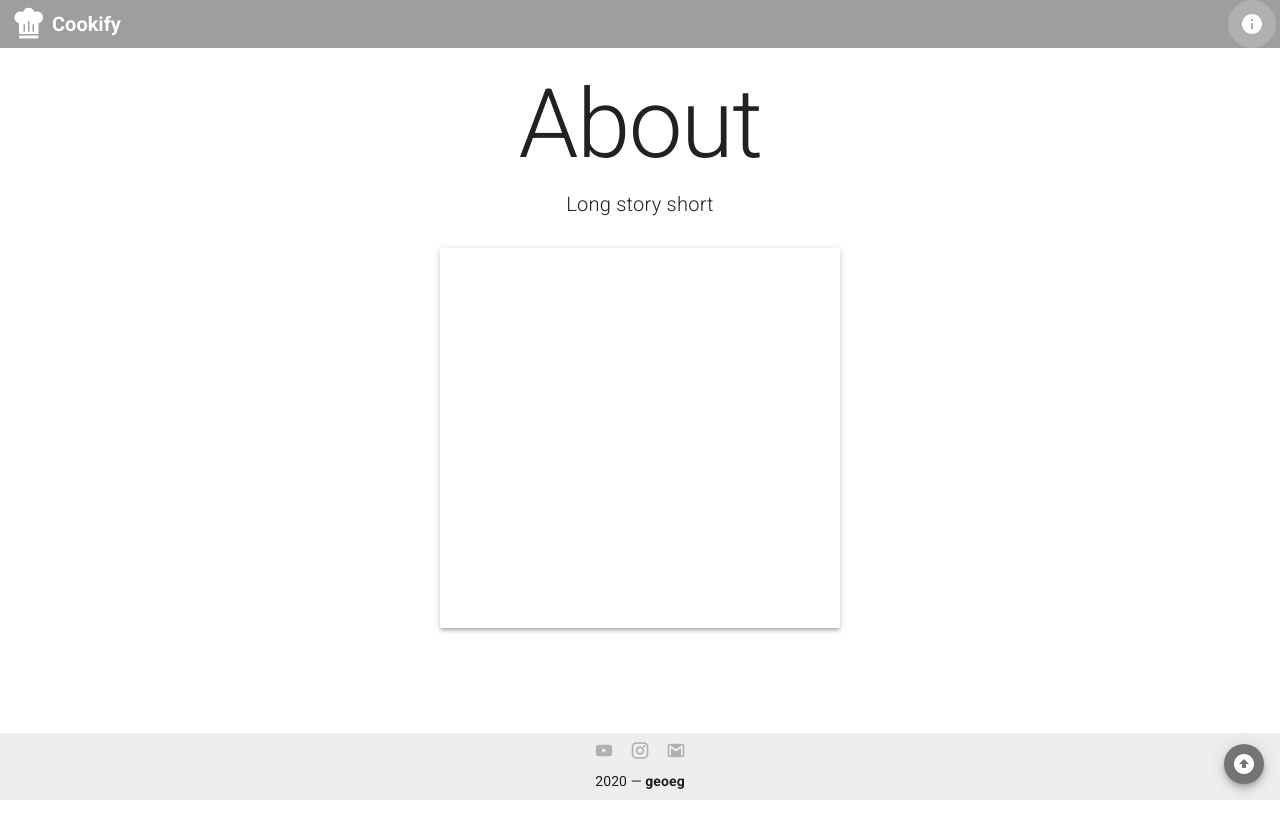
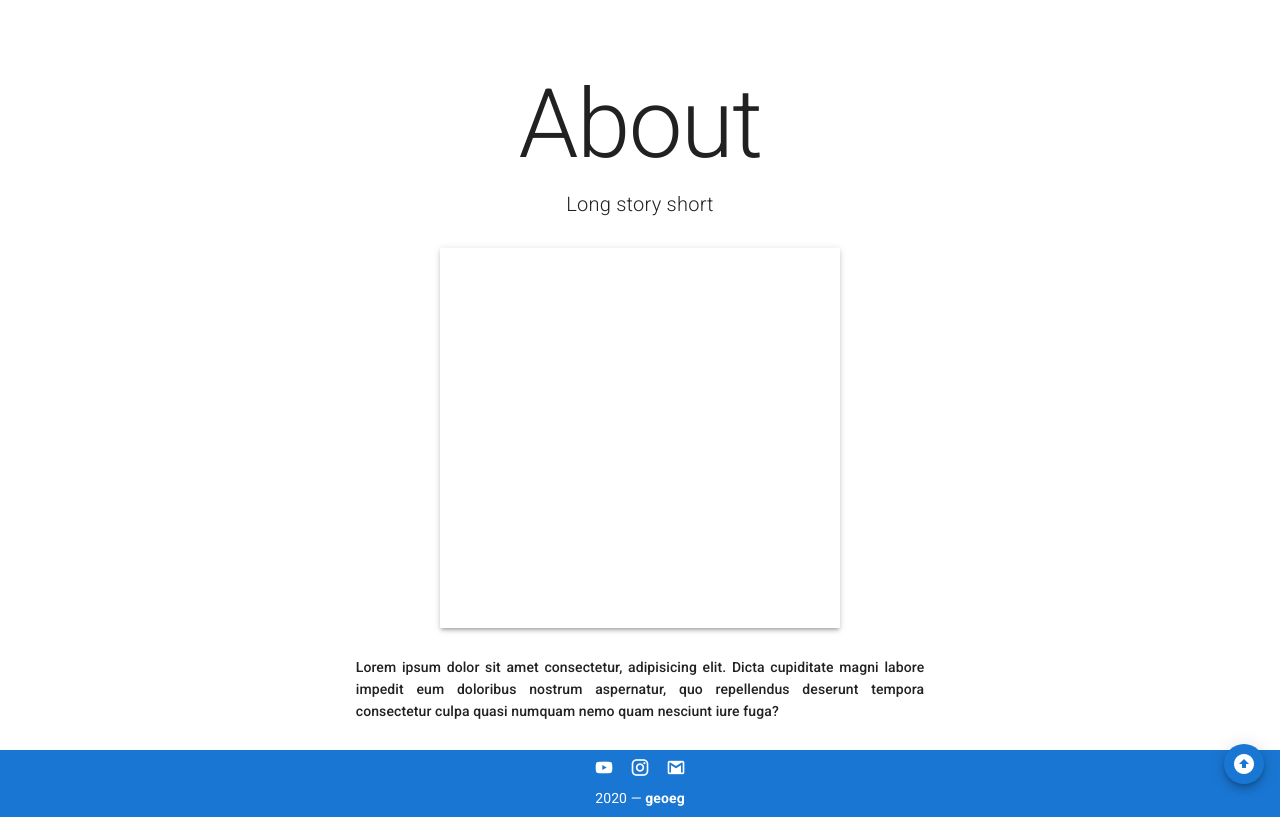
Before and after one commit to geoeg/cookify, a Vue app: page /contact in a window 1280 px wide. Built offline with nearby package versions, Linux system fonts and the light colour scheme.

Commit message:
fix hyperlinks and edit layouts

```diff
--- a/src/components/footer/Footer.vue
+++ b/src/components/footer/Footer.vue
@@ -1,19 +1,19 @@
 <template>
   <v-footer app absolute tile padless>
-    <v-card flat tile width="100%" class="grey lighten-3 text-center">
+    <v-card flat tile width="100%" class="primary text-center">
       <v-card-text class="pa-0">
-        <v-btn icon disabled>
+        <v-btn dark icon>
           <v-icon size="20px">mdi-youtube</v-icon>
         </v-btn>
-        <v-btn icon disabled>
+        <v-btn dark icon>
           <v-icon size="20px">mdi-instagram</v-icon>
         </v-btn>
-        <v-btn icon disabled>
+        <v-btn dark icon>
           <v-icon size="20px">mdi-gmail</v-icon>
         </v-btn>
       </v-card-text>
       <router-link :to="{ name: 'contact' }" tag="button">
-        <v-card-text class="pt-0 pb-2">
+        <v-card-text class="pt-0 pb-2 white--text">
           {{ new Date().getFullYear() }} — <strong>geoeg</strong>
         </v-card-text>
       </router-link>
--- a/src/components/footer/GetTopButton.vue
+++ b/src/components/footer/GetTopButton.vue
@@ -1,8 +1,7 @@
 <template>
   <v-fab-transition>
     <v-btn
-      color="grey darken-1"
-      dark
+      color="primary"
       fixed
       small
       fab
--- a/src/components/header/NavBar.vue
+++ b/src/components/header/NavBar.vue
@@ -5,18 +5,18 @@
     absolute
     flat
     :hide-on-scroll="true"
-    color="grey"
+    color="primary"
   >
     <v-app-bar-nav-icon>
       <v-avatar size="40">
-        <router-link :to="{ name: 'home' }" tag="button">
+        <router-link :to="{ name: 'home' }" tag="a">
           <!-- <v-img src="../assets/jokata.jpg" alt="" /> -->
           <v-icon large class="white--text">mdi-chef-hat</v-icon>
         </router-link>
       </v-avatar>
     </v-app-bar-nav-icon>
 
-    <router-link :to="{ name: 'home' }" tag="button">
+    <router-link :to="{ name: 'home' }" tag="a">
       <v-toolbar-title
         class="font-weight-bold white--text"
       >
@@ -61,4 +61,8 @@ export default {
 };
 </script>
 
-<style scoped></style>
+<style scoped>
+a {
+  text-decoration: none;
+}
+</style>
--- a/src/components/recipes/RecipeCarousel.vue
+++ b/src/components/recipes/RecipeCarousel.vue
@@ -10,13 +10,24 @@
       show-arrows-on-hover
     >
       <v-carousel-item v-for="(recipeSlide, i) in recipes" :key="i">
-        <v-card height="100%">
-          <v-container fluid class="pa-0 ma-0">
-            <v-img aspect-ratio="2" :src="recipeSlide.thumbnail" />
-            <v-card-title class="grey">{{ recipeSlide.title }}</v-card-title>
-            <v-card-subtitle class="grey">{{ recipeSlide.subtitle }}</v-card-subtitle>
-          </v-container>
-        </v-card>
+        <!-- <router-link
+          :to="{
+            name: 'singleRecipe',
+            params: { id: recipeSlide.id },
+          }"
+        > -->
+          <v-card height="100%">
+            <v-container fluid class="pa-0 ma-0">
+              <v-img aspect-ratio="2" :src="recipeSlide.thumbnail" />
+              <v-card-title class="primary">{{
+                recipeSlide.title
+              }}</v-card-title>
+              <v-card-subtitle class="primary">{{
+                recipeSlide.subtitle
+              }}</v-card-subtitle>
+            </v-container>
+          </v-card>
+        <!-- </router-link> -->
       </v-carousel-item>
     </v-carousel>
   </div>
@@ -24,6 +35,6 @@
 
 <script>
 export default {
-  props: ["carouselTitle", "recipes"]
+  props: ["carouselTitle", "recipes"],
 };
 </script>
--- a/src/components/recipes/RecipeOverview.vue
+++ b/src/components/recipes/RecipeOverview.vue
@@ -1,7 +1,7 @@
 <template>
   <div>
     <div class="mt-2 mb-2" v-for="img in images" :key="img.label">
-      <p class="subtitle-2 text-justify clearfix pa-0 mt-4 mb-4">
+      <p class="subtitle-2 text-justify pa-0 mt-4 mb-4">
       {{ description }}
       </p>
       <v-img aspect-ratio="2" :src="img.src" />
--- a/src/views/Contact.vue
+++ b/src/views/Contact.vue
@@ -3,10 +3,7 @@
     <v-container id="contact-topbar" fluid class="pa-0 ma-0">
       <v-row justify="center" align="center">
         <v-col cols="11" sm="8" md="6">
-          <page-titles
-            title="About"
-            subtitle="Long story short"
-          />
+          <page-titles title="About" subtitle="Long story short" />
         </v-col>
         <v-col cols="10">
           <v-row justify="center">
@@ -19,6 +16,14 @@
               alt=""
             ></v-img>
           </v-row>
+        </v-col>
+        <v-col cols="11" sm="8" md="6">
+          <p class="subtitle-2 text-justify pa-0 mt-4 mb-4">
+              Lorem ipsum dolor sit amet consectetur, adipisicing elit. Dicta
+              cupiditate magni labore impedit eum doloribus nostrum aspernatur,
+              quo repellendus deserunt tempora consectetur culpa quasi numquam
+              nemo quam nesciunt iure fuga?
+            </p>
         </v-col>
       </v-row>
     </v-container>
@@ -34,7 +39,7 @@ import RecipePageTitles from "../components/recipes/RecipePageTitles.vue";
 export default {
   name: "Contact",
   components: {
-    'page-titles': RecipePageTitles,
+    "page-titles": RecipePageTitles,
     GetTopButton,
   },
   data() {
--- a/src/views/RecipeSingle.vue
+++ b/src/views/RecipeSingle.vue
@@ -46,13 +46,9 @@
             - ingredients -
           </p>
           <v-divider />
-          <recipe-ingredients
-            :ingredients="recipeFirebase.ingredients"
-          />
+          <recipe-ingredients :ingredients="recipeFirebase.ingredients" />
 
-          <p
-            id="steps-section"
-            class="subtitle-2 text-center pa-0 mt-4 mb-2">
+          <p id="steps-section" class="subtitle-2 text-center pa-0 mt-4 mb-2">
             - steps -
           </p>
           <v-divider />
@@ -63,16 +59,16 @@
       </v-row>
     </v-container>
 
-    <!-- <v-container id="recipe-footer" fluid class="pa-0 mt-8">
+    <v-container id="recipe-footer" fluid class="pa-0 mt-8">
       <v-row align="center" justify="center">
         <v-col cols="12" sm="8" md="6">
           <recipe-carousel
             :carouselTitle="carouselTitle"
-            :recipes="recipeFirebase"
+            :recipes="recipesList"
           />
         </v-col>
       </v-row>
-    </v-container> -->
+    </v-container>
 
     <get-top-button></get-top-button>
   </v-container>
@@ -86,7 +82,7 @@ import SubNavBar from "../components/header/SubNavBar.vue";
 import RecipeOverview from "../components/recipes/RecipeOverview.vue";
 import RecipeIngredients from "../components/recipes/RecipeIngredients.vue";
 import RecipeSteps from "../components/recipes/RecipeSteps.vue";
-// import RecipeCarousel from "../components/RecipeCarousel.vue";
+import RecipeCarousel from "../components/recipes/RecipeCarousel.vue";
 import GetTopButton from "../components/footer/GetTopButton.vue";
 
 export default {
@@ -96,7 +92,7 @@ export default {
     "recipe-overview": RecipeOverview,
     "recipe-ingredients": RecipeIngredients,
     "recipe-steps": RecipeSteps,
-    // "recipe-carousel": RecipeCarousel,
+    "recipe-carousel": RecipeCarousel,
     "get-top-button": GetTopButton,
   },
   data() {
@@ -117,7 +113,7 @@ export default {
       ],
       carouselTitle: "you may want to try some of those?",
       recipeFirebase: "",
-      currentRecipe: this.$route.params.id - 1,
+      recipesList: ""
     };
   },
   created() {
@@ -125,8 +121,15 @@ export default {
       .get("/recipes.json")
       .then((res) => {
         this.recipeFirebase = res.data[this.$route.params.id - 1];
+        this.recipesList = res.data;
       })
       .catch((err) => console.log(err));
   },
 };
 </script>
+
+<style>
+a {
+  text-decoration: none;
+}
+</style>
--- a/src/views/RecipesCatalog.vue
+++ b/src/views/RecipesCatalog.vue
@@ -103,3 +103,8 @@ export default {
   },
 };
 </script>
+<style>
+  a {
+  text-decoration: none;
+}
+</style>
```
Lines whose indentation alone changed are shown as unchanged.
